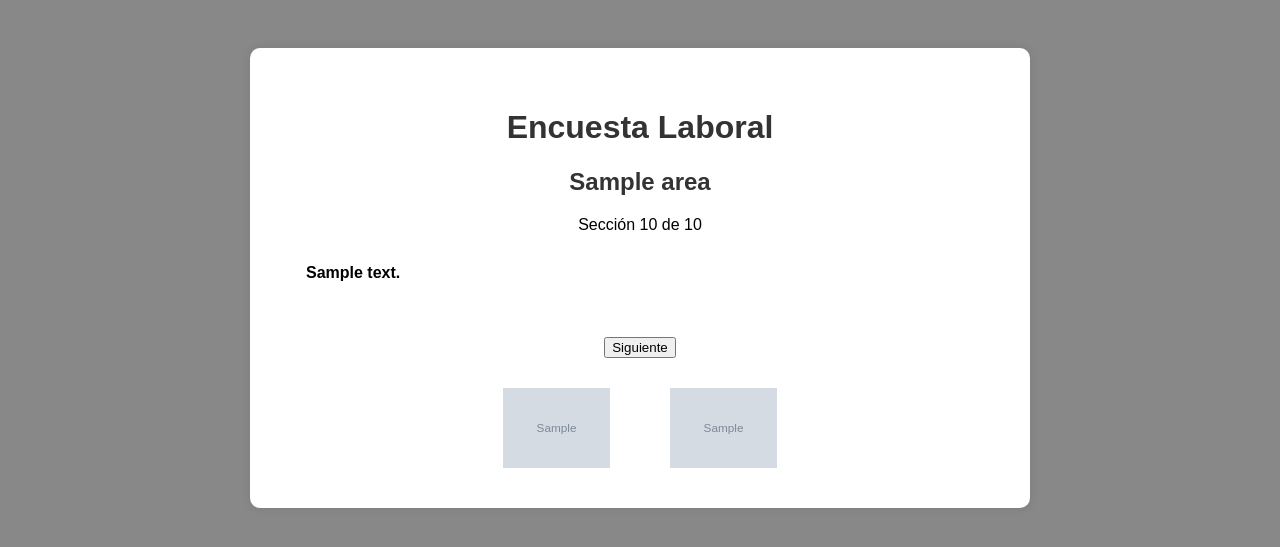
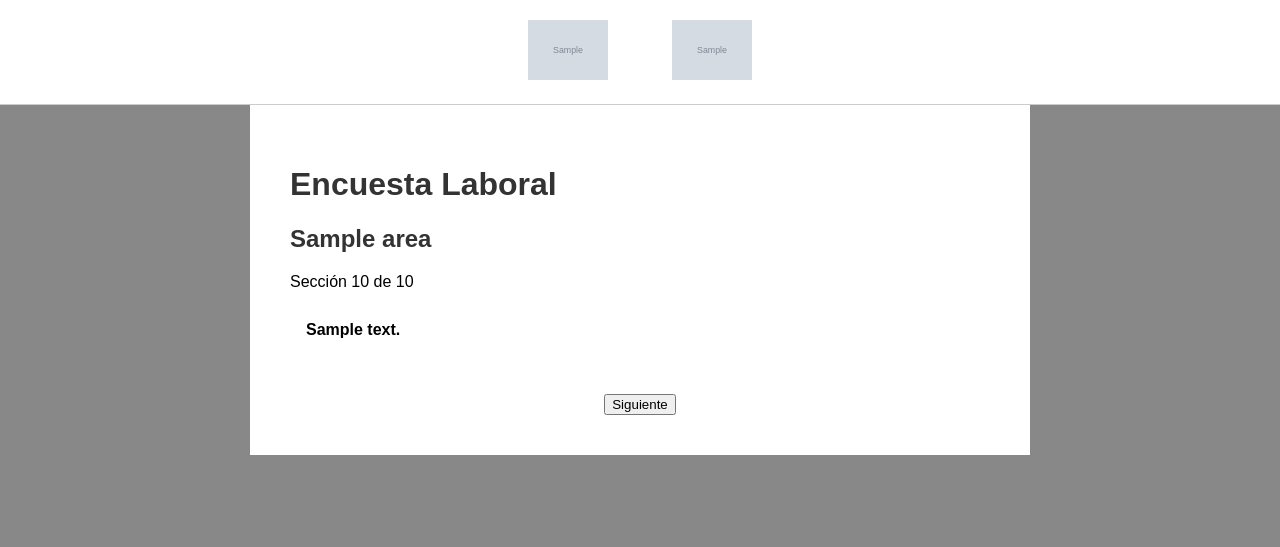
Before and after one commit to RyogaKnight/cdlr-encuesta, a Python web app: template templates/encuesta.html in a window 1280 px wide. Shown: the top 547 px of the page. Run offline with Jinja, Linux system fonts and the light colour scheme; the template is opened without the code that fills it: most values are stand-ins (such as "Sample title", 1, 10 or a date in 2020); grey boxes marked "Sample" are stand-in pictures.

Commit message:
Cambios html

```diff
--- a/templates/encuesta.html
+++ b/templates/encuesta.html
@@ -7,17 +7,29 @@
     body {
       font-family: Arial, sans-serif;
       background-color: {{ color_fondo }};
+      padding: 0;
+      margin: 0;
+    }
+
+    .cabecera {
+      background-color: white;
+      padding: 20px;
       text-align: center;
-      padding: 40px;
+      border-bottom: 1px solid #ccc;
+    }
+
+    .cabecera img {
+      height: 60px;
+      margin: 0 30px;
     }
 
     .contenedor {
       background-color: white;
       padding: 40px;
-      border-radius: 10px;
+      border-radius: 0;
       max-width: 700px;
-      margin: auto;
-      box-shadow: 0 0 10px rgba(0, 0, 0, 0.1);
+      margin: 0 auto;
+      box-shadow: none;
     }
 
     h1, h2 {
@@ -47,32 +59,44 @@
       color: red;
       font-weight: bold;
       margin-bottom: 20px;
-    }
-
-    .logos {
-      display: flex;
-      justify-content: center;
-      gap: 60px;
-      margin-top: 30px;
-      align-items: center;
-    }
-
-    .logos img {
-      height: 80px;
+      text-align: center;
     }
 
     @media (max-width: 600px) {
-      .logos {
-        flex-direction: column;
-        gap: 20px;
-      }
-      .logos img {
-        height: 70px;
+      .cabecera img {
+        height: 50px;
+        margin: 10px;
       }
     }
   </style>
+  <script>
+    function validarFormulario(event) {
+      const form = event.target;
+      const seccion = form.querySelectorAll('fieldset');
+      for (let fieldset of seccion) {
+        const inputs = fieldset.querySelectorAll('input, textarea');
+        let respondido = false;
+        for (let input of inputs) {
+          if ((input.type === 'radio' && input.checked) || (input.type === 'number' && input.value) || (input.tagName === 'TEXTAREA' && input.value.trim())) {
+            respondido = true;
+            break;
+          }
+        }
+        if (!respondido) {
+          alert("Por favor responde todas las preguntas antes de continuar.");
+          event.preventDefault();
+          return false;
+        }
+      }
+    }
+  </script>
 </head>
 <body>
+<div class="cabecera">
+  <img src="{{ cliente_logo }}" alt="Logo Cliente">
+  <img src="{{ cdlr_logo }}" alt="Logo CDLR">
+</div>
+
 <div class="contenedor">
   <h1>Encuesta Laboral</h1>
   <h2>{{ area }}</h2>
@@ -80,7 +104,7 @@
 
   {% if error %}<div class="error">{{ error }}</div>{% endif %}
 
-  <form method="POST">
+  <form method="POST" onsubmit="return validarFormulario(event)">
     {% for i in range(preguntas|length) %}
       <fieldset>
         <legend>{{ preguntas[i].texto }}</legend>
@@ -111,11 +135,6 @@
       <button type="submit" name="siguiente">Siguiente</button>
     </div>
   </form>
-
-  <div class="logos">
-    <img src="{{ cliente_logo }}" alt="Logo Cliente">
-    <img src="{{ cdlr_logo }}" alt="Logo CDLR">
-  </div>
 </div>
 </body>
 </html>
```
Also changed, not shown: app.py (+14 -1 lines).
